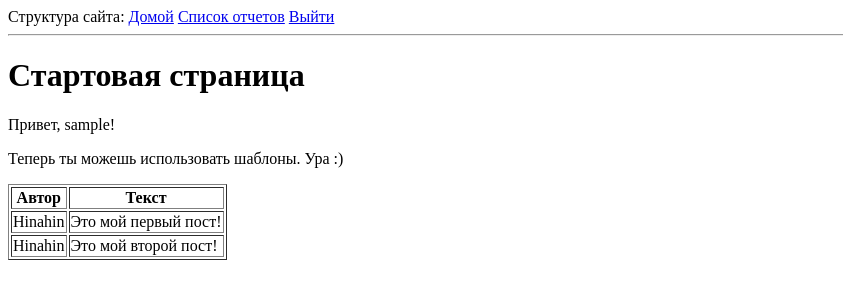
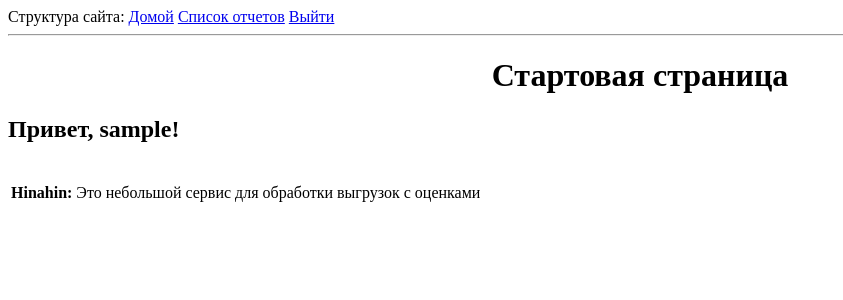
Before and after one commit to Hinahin/FlaskTutorial, a Flask app: page / in a window 1280 px wide. Shown: the top 300 px of the page, without its empty margins (0-843 px from the left). Run offline with Flask 2, Linux system fonts and the light colour scheme; the visitor is signed in with stand-in values (Sample User, id 1); data comes from the database, SQL or seed files in the repository; some libraries are stand-ins or nearby versions.

Commit message:
remake index page

```diff
--- a/app/routes.py
+++ b/app/routes.py
@@ -15,10 +15,8 @@ from werkzeug.utils import secure_filename
 def index():
     posts = [
         {'author': {'username': 'Hinahin', 'age': '23'},
-         'text': 'Это мой первый пост!'
+         'text': 'Это небольшой сервис для обработки выгрузок с оценками'
          },
-        {'author': {'username': 'Hinahin', 'age': '23'},
-         'text': 'Это мой второй пост!'}
     ]
     return render_template('index.html', title='My site', posts=posts)
 
--- a/app/templates/index.html
+++ b/app/templates/index.html
@@ -1,18 +1,14 @@
 {% extends 'base.html' %}
 
 {% block content %}
-    <h1>Стартовая страница</h1>
-    <p>Привет, {{ current_user.username }}!</p>
-    <p>Теперь ты можешь использовать шаблоны. Ура :)</p>
-    <table border='1px'>
+    <h1 align="center">Стартовая страница</h1>
+    <h2>Привет, {{ current_user.username }}!</h2>
+    <br>
+    <table>
         <tbody>
-        <tr>
-            <th>Автор</th>
-            <th>Текст</th>
-        </tr>
         {% for post in posts %}
         <tr>
-            <td>{{ post.author.username }}</td>
+            <td><b>{{ post.author.username }}: </b></td>
             <td>{{ post.text }}</td>
         </tr>
         {% endfor %}
```
